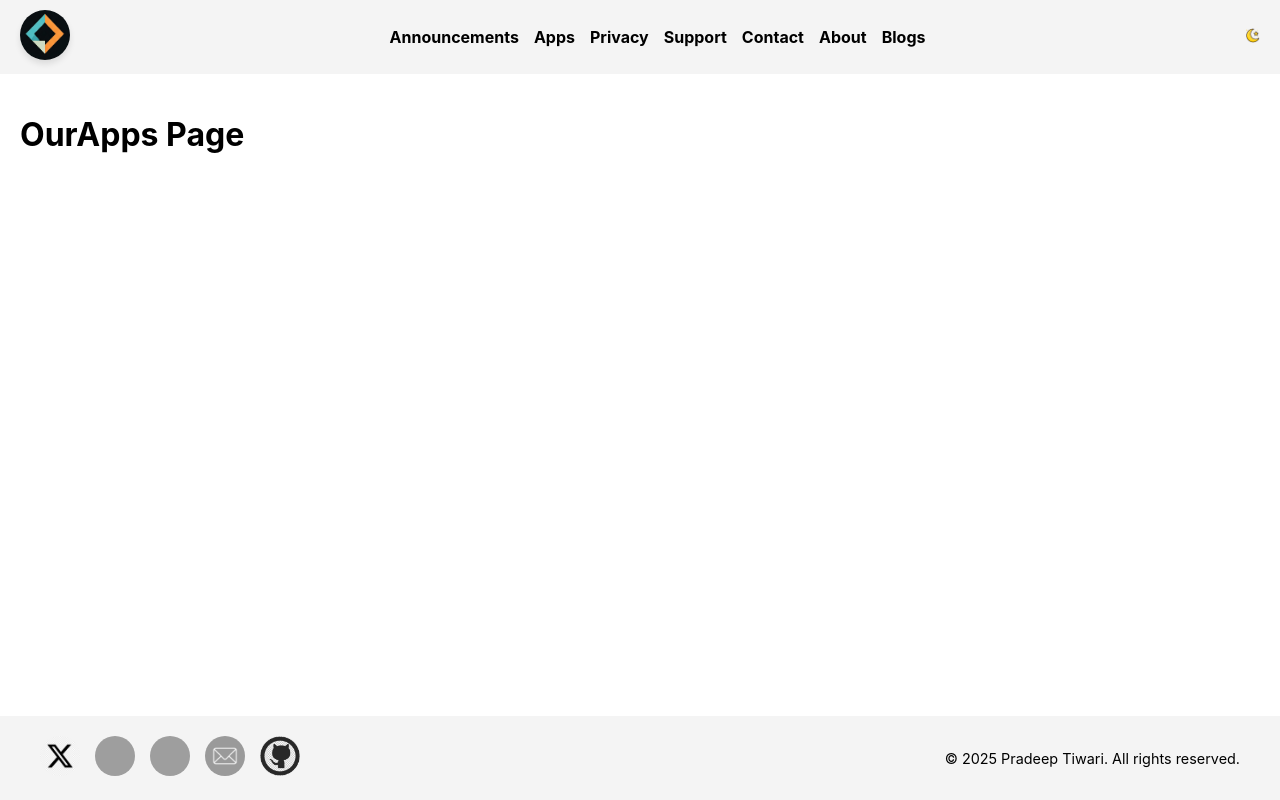
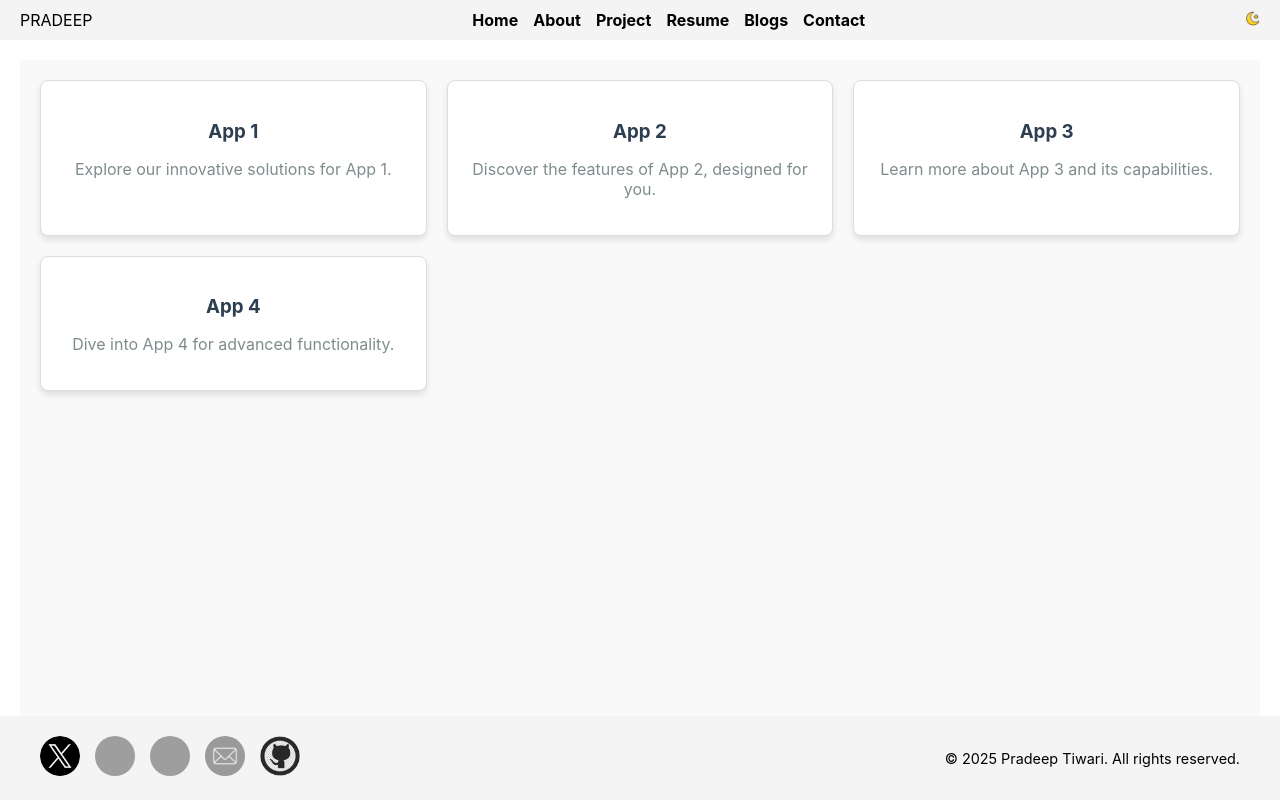
Before and after one commit to pradeepkni382/MyPortfolio, a React (Create React App) app: page / in a window 1280 px wide. Built offline with nearby package versions, Linux system fonts and the light colour scheme; grey boxes are pictures that could not be loaded.

Commit message:
w05/task/ticket/resume project preparation
- Implementation:-

```diff
--- a/src/App.js
+++ b/src/App.js
@@ -2,26 +2,24 @@
 import React from 'react';
 import { BrowserRouter as Router, Routes, Route } from 'react-router-dom';
 import HomeLayout from './layouts/HomeLayout';
-import Announcements from './pages/Announcements';
-import OurApps from './pages/OurApps';
-import Privacy from './pages/Privacy';
-import Support from './pages/Support';
+import Project from './pages/Project';
+import Resume from './pages/Resume';
 import Contact from './pages/Contact';
 import About from './pages/About';
 import Blogs from './pages/Blogs';
+import Home from './pages/Home';
 
 const App = () => {
   return (
     <Router>
       <Routes>
         <Route path="/" element={<HomeLayout />}>
-          <Route index element={<OurApps />} /> {/* Default body content */}
-          <Route path="announcements" element={<Announcements />} />
-          <Route path="ourapps" element={<OurApps />} />
-          <Route path="privacy" element={<Privacy />} />
-          <Route path="support" element={<Support />} />
+          <Route index element={<Home />} /> {/* Default body content */}
+          <Route path="home" element={<Home />} />
+          <Route path="about" element={<About />} />
+          <Route path="project" element={<Project />} />
+          <Route path="resume" element={<Resume />} />
           <Route path="contact" element={<Contact />} />
-          <Route path="about" element={<About />} />
           <Route path="blogs" element={<Blogs />} />
         </Route>
       </Routes>
--- a/src/layouts/HomeLayout.js
+++ b/src/layouts/HomeLayout.js
@@ -29,34 +29,27 @@ const HomeLayout = () => {
   return (
     <Container isDarkMode={isDarkMode}>
       <Header isDarkMode={isDarkMode}>
-        <Logo>
-          <img
-            src={companyLogo}
-            alt="Company Logo"
-            onClick={() => (window.location.href = "/")}
-          />
+        <Logo onClick={() => (window.location.href = "/")}>
+          PRADEEP
         </Logo>
         <Nav>
-          <NavItem to="/announcements" isDarkMode={isDarkMode}>
-            Announcements
+          <NavItem to="/Home" isDarkMode={isDarkMode}>
+          Home
           </NavItem>
-          <NavItem to="/ourapps" isDarkMode={isDarkMode}>
-            Apps
+          <NavItem to="/About" isDarkMode={isDarkMode}>
+          About
           </NavItem>
-          <NavItem to="/privacy" isDarkMode={isDarkMode}>
-            Privacy
+          <NavItem to="/Project" isDarkMode={isDarkMode}>
+          Project
           </NavItem>
-          <NavItem to="/support" isDarkMode={isDarkMode}>
-            Support
+          <NavItem to="/Resume" isDarkMode={isDarkMode}>
+          Resume
           </NavItem>
-          <NavItem to="/contact" isDarkMode={isDarkMode}>
-            Contact
+          <NavItem to="/Blogs" isDarkMode={isDarkMode}>
+          Blogs
           </NavItem>
-          <NavItem to="/about" isDarkMode={isDarkMode}>
-            About
-          </NavItem>
-          <NavItem to="/blogs" isDarkMode={isDarkMode}>
-            Blogs
+          <NavItem to="/Contact" isDarkMode={isDarkMode}>
+          Contact
           </NavItem>
         </Nav>
         <ThemeToggle onClick={toggleTheme}>
--- a/src/pages/Announcements.js
+++ /dev/null
@@ -1,8 +0,0 @@
-// src/pages/Announcements.js
-import React from 'react';
-
-const Announcements = () => {
-  return <h1>Announcements Page</h1>;
-};
-
-export default Announcements;
--- a/src/pages/Home.js
+++ b/src/pages/Home.js
@@ -6,19 +6,6 @@ import styled from 'styled-components';
 const Home = () => {
   return (
     <PageContainer>
-      <Header>
-        <Nav>
-          <NavItem to="/announcements">Announcements</NavItem>
-          <NavItem to="/ourapps">OurApps</NavItem>
-          <NavItem to="/privacy">Privacy</NavItem>
-          <NavItem to="/support">Support</NavItem>
-          <NavItem to="/contact">Contact</NavItem>
-          <NavItem to="/about">About</NavItem>
-          <NavItem to="/blogs">Blogs</NavItem>
-        </Nav>
-      </Header>
-
-
       <Main>
         <TileContainer>
           <Tile>
--- a/src/pages/OurApps.js
+++ /dev/null
@@ -1,8 +0,0 @@
-// src/pages/OurApps.js
-import React from 'react';
-
-const OurApps = () => {
-  return <h1> OurApps Page</h1>;
-};
-
-export default OurApps;
--- a/src/pages/Privacy.js
+++ /dev/null
@@ -1,8 +0,0 @@
-// src/pages/Privacy.js
-import React from 'react';
-
-const Privacy = () => {
-  return <h1>Privacy Page</h1>;
-};
-
-export default Privacy;
--- /dev/null
+++ b/src/pages/Project.js
@@ -0,0 +1,8 @@
+// src/pages/Privacy.js
+import React from 'react';
+
+const Project = () => {
+  return <h1>Project Page</h1>;
+};
+
+export default Project;
--- /dev/null
+++ b/src/pages/Resume.js
@@ -0,0 +1,8 @@
+// src/pages/Support.js
+import React from 'react';
+
+const Resume = () => {
+  return <h1>Resume Page</h1>;
+};
+
+export default Resume;
--- a/src/pages/Support.js
+++ /dev/null
@@ -1,8 +0,0 @@
-// src/pages/Support.js
-import React from 'react';
-
-const Support = () => {
-  return <h1>Support Page</h1>;
-};
-
-export default Support;
```
Also changed, not shown: src/assets/xlogo.jpg.
